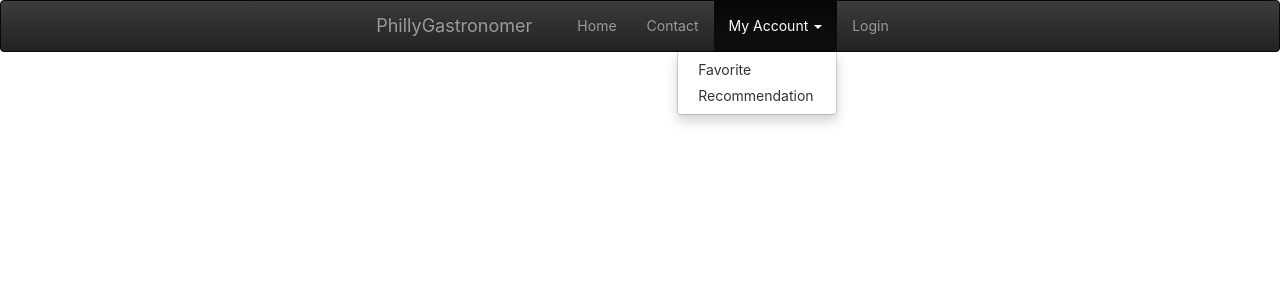
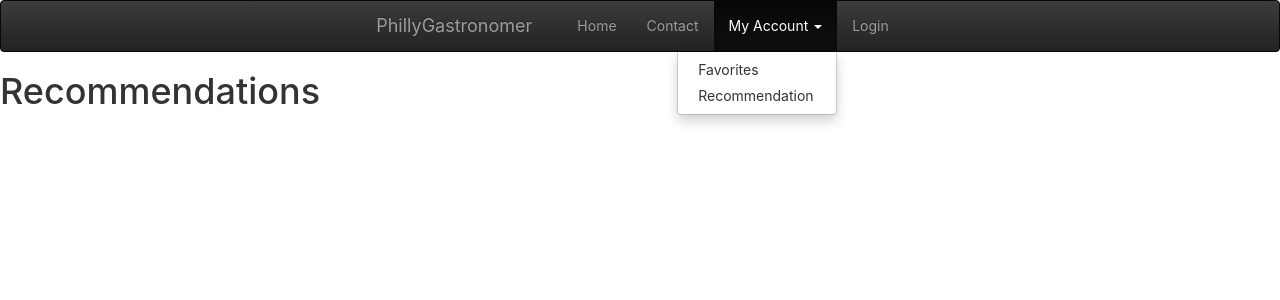
Before and after one commit to olivia-aosun/PhillyGastronomer, a React app in the folder Frontend/: page /recommendations in a window 1280 px wide. Both pictures are taken after a click on the button "My Account". Shown: the top 300 px of the page. Built offline with nearby package versions, Linux system fonts and the light colour scheme.

Commit message:
Favs and recs added

```diff
--- a/Frontend/src/components/NavBar/NavBar.js
+++ b/Frontend/src/components/NavBar/NavBar.js
@@ -4,10 +4,13 @@ import Home from '../../containers/Home/Home';
 import ContactPage from '../ContactPage/ContactPage';
 import { Route} from 'react-router-dom';
 import LoginScreen from '../../containers/LoginScreen/LoginScreen';
+import Favorites from '../../containers/Favorites/Favorites';
+import Recommendations from '../../containers/Recommendations/Recommendations';
 let NavItem = require("react-bootstrap/lib/NavItem");
 let Nav = require("react-bootstrap/lib/Nav");
 let MenuItem = require("react-bootstrap/lib/MenuItem");
 let NavDropdown = require("react-bootstrap/lib/NavDropdown");
+
 
 
 class NavBar extends Component {
@@ -34,8 +37,8 @@ class NavBar extends Component {
                     <Nav pullRight>
                         {/* TODO: only show when the user has signed in  */}
                         <NavDropdown eventKey={3} title="My Account" id="basic-nav-dropdown">
-                            <MenuItem eventKey={3.1}>Favorite</MenuItem>
-                            <MenuItem eventKey={3.2}>Recommendation</MenuItem>
+                            <MenuItem eventKey={3.1} href="/favorites">Favorites</MenuItem>
+                            <MenuItem eventKey={3.2} href="/recommendations">Recommendation</MenuItem>
                         </NavDropdown>
                         <NavItem eventKey={2} href="/login">
                             Login
@@ -47,6 +50,9 @@ class NavBar extends Component {
             <Route exact path="/" component={Home}></Route>
             <Route path="/contact" component={ContactPage}></Route>
             <Route path="/login" component={LoginScreen}></Route>
+            <Route path="/favorites" component={Favorites}></Route>
+            <Route path="/recommendations" component={Recommendations}></Route>
+
 
             </div>
         );
--- /dev/null
+++ b/Frontend/src/containers/Favorites/Favorites.js
@@ -0,0 +1,13 @@
+import React, { Component } from 'react';
+
+class Favorites extends Component{
+    render(){
+        return (
+            <div>
+                <h1>Favorites</h1>
+            </div>
+        );
+    }
+}
+
+export default Favorites;
--- /dev/null
+++ b/Frontend/src/containers/Recommendations/Recommendations.js
@@ -0,0 +1,13 @@
+import React, { Component } from 'react';
+
+class Recommendations extends Component{
+    render(){
+        return (
+            <div>
+                <h1>Recommendations</h1>
+            </div>
+        );
+    }
+}
+
+export default Recommendations;
```
